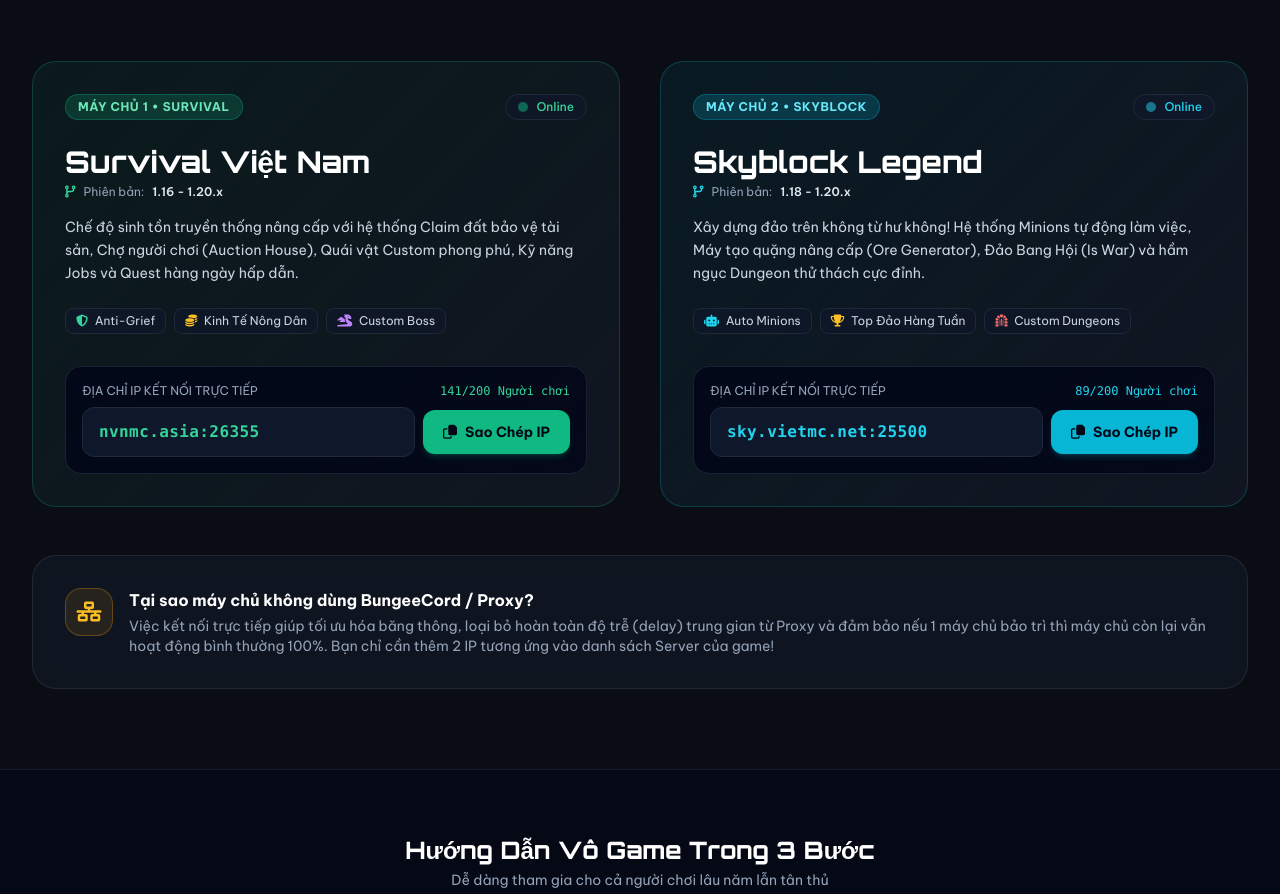
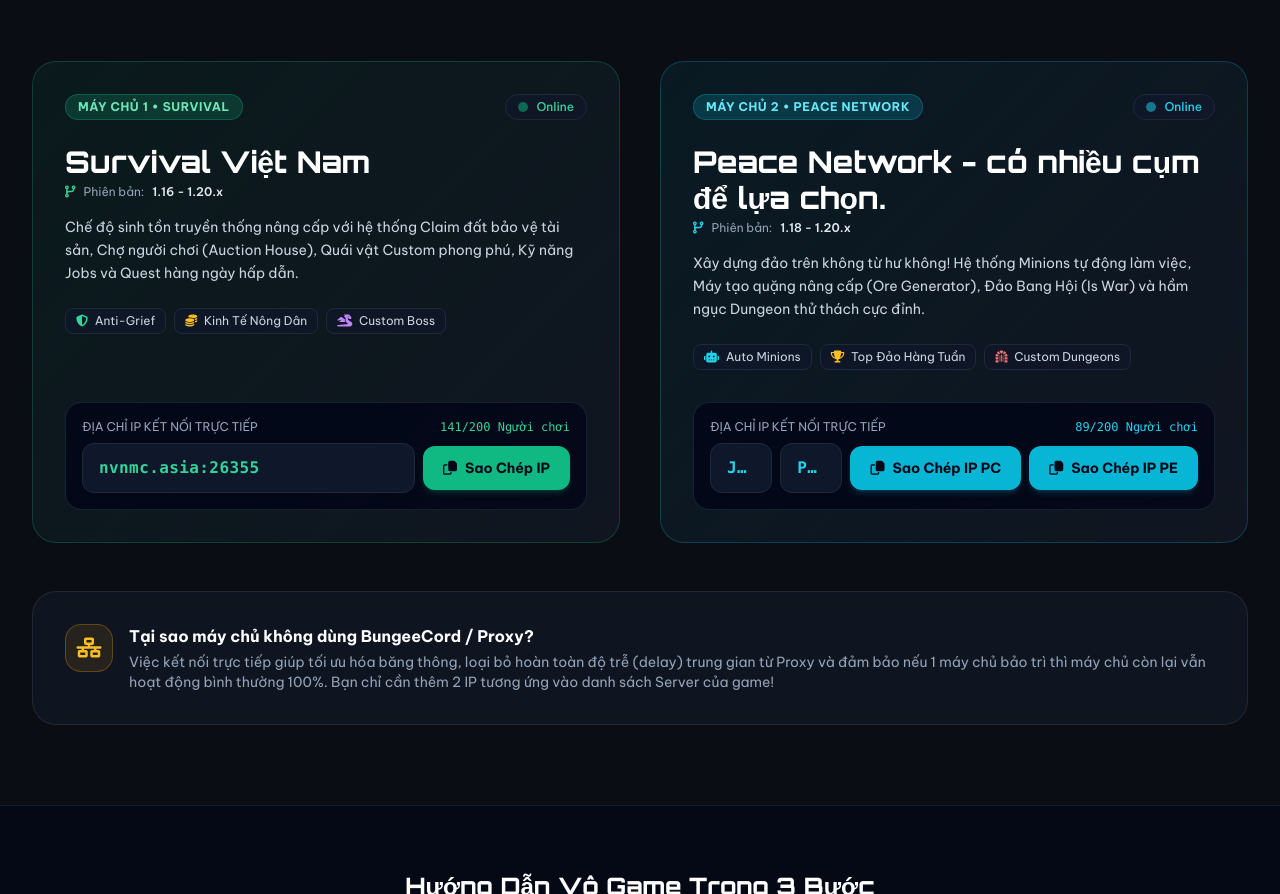
Before and after one commit to anhsung986/server, a plain HTML site: page index.html in a window 1280 px wide. Shown: the part 1145-2039 px from the top of the page. Drawn offline with nearby package versions, Linux system fonts and the light colour scheme.

Commit message:
Update index.html

```diff
--- a/index.html
+++ b/index.html
@@ -327,7 +327,7 @@
                     <div>
                         <div class="flex items-center justify-between gap-2 mb-6">
                             <span class="px-3 py-1 rounded-full text-xs font-bold bg-cyan-500/20 text-cyan-300 border border-cyan-500/30 uppercase tracking-wider">
-                                MÁY CHỦ 2 • SKYBLOCK
+                                MÁY CHỦ 2 • PEACE NETWORK
                             </span>
                             <div class="flex items-center gap-2 px-3 py-1 rounded-full bg-slate-900/80 border border-slate-800 text-xs text-cyan-400 font-medium">
                                 <span class="w-2.5 h-2.5 rounded-full bg-cyan-400 animate-pulse"></span>
@@ -338,7 +338,7 @@
                         <!-- Server Title & Version -->
                         <div class="mb-4">
                             <h3 class="text-2xl sm:text-3xl font-display font-extrabold text-white mb-1">
-                                Skyblock Legend
+                                Peace Network - có nhiều cụm để lựa chọn.
                             </h3>
                             <p class="text-xs text-slate-400 flex items-center gap-2">
                                 <i class="fa-solid fa-code-branch text-cyan-400"></i> Phiên bản: <span class="text-slate-200 font-semibold">1.18 - 1.20.x</span>
@@ -373,11 +373,18 @@
 
                         <div class="flex items-center gap-2">
                             <div class="flex-1 bg-slate-900 px-4 py-3 rounded-xl border border-slate-800 font-mono text-cyan-400 text-sm sm:text-base font-bold truncate tracking-wide selection:bg-cyan-500/30">
-                                sky.vietmc.net:25500
+                                JustLaPeace.online
                             </div>
-                            <button onclick="copyToClipboard('sky.vietmc.net:25500', 'Skyblock Legend')" class="px-5 py-3 rounded-xl bg-cyan-500 hover:bg-cyan-400 text-slate-950 font-bold text-sm transition-all flex items-center gap-2 active:scale-95 shadow-md shadow-cyan-500/20 whitespace-nowrap">
+                            <div class="flex-1 bg-slate-900 px-4 py-3 rounded-xl border border-slate-800 font-mono text-cyan-400 text-sm sm:text-base font-bold truncate tracking-wide selection:bg-cyan-500/30">
+                                PE.JustLaPeace.online:25057
+                            </div>
+                            <button onclick="copyToClipboard('JustLaPeace.online', 'Peace Network')" class="px-5 py-3 rounded-xl bg-cyan-500 hover:bg-cyan-400 text-slate-950 font-bold text-sm transition-all flex items-center gap-2 active:scale-95 shadow-md shadow-cyan-500/20 whitespace-nowrap">
                                 <i class="fa-regular fa-copy"></i>
-                                <span class="hidden sm:inline">Sao Chép IP</span>
+                                <span class="hidden sm:inline">Sao Chép IP PC</span>
+                            </button>
+                            <button onclick="copyToClipboard('PE.JustLaPeace.online:25057', 'Peace Network')" class="px-5 py-3 rounded-xl bg-cyan-500 hover:bg-cyan-400 text-slate-950 font-bold text-sm transition-all flex items-center gap-2 active:scale-95 shadow-md shadow-cyan-500/20 whitespace-nowrap">
+                                <i class="fa-regular fa-copy"></i>
+                                <span class="hidden sm:inline">Sao Chép IP PE</span>
                             </button>
                         </div>
                     </div>
```
